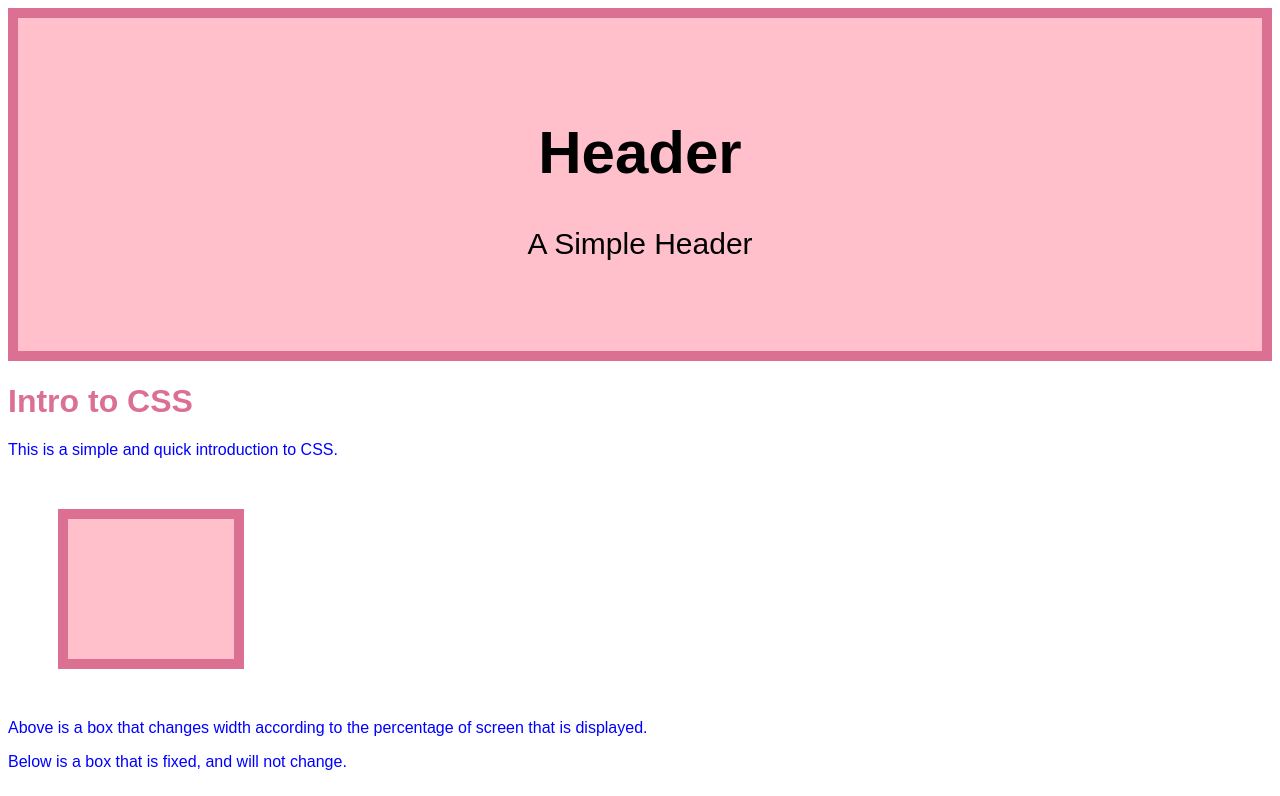
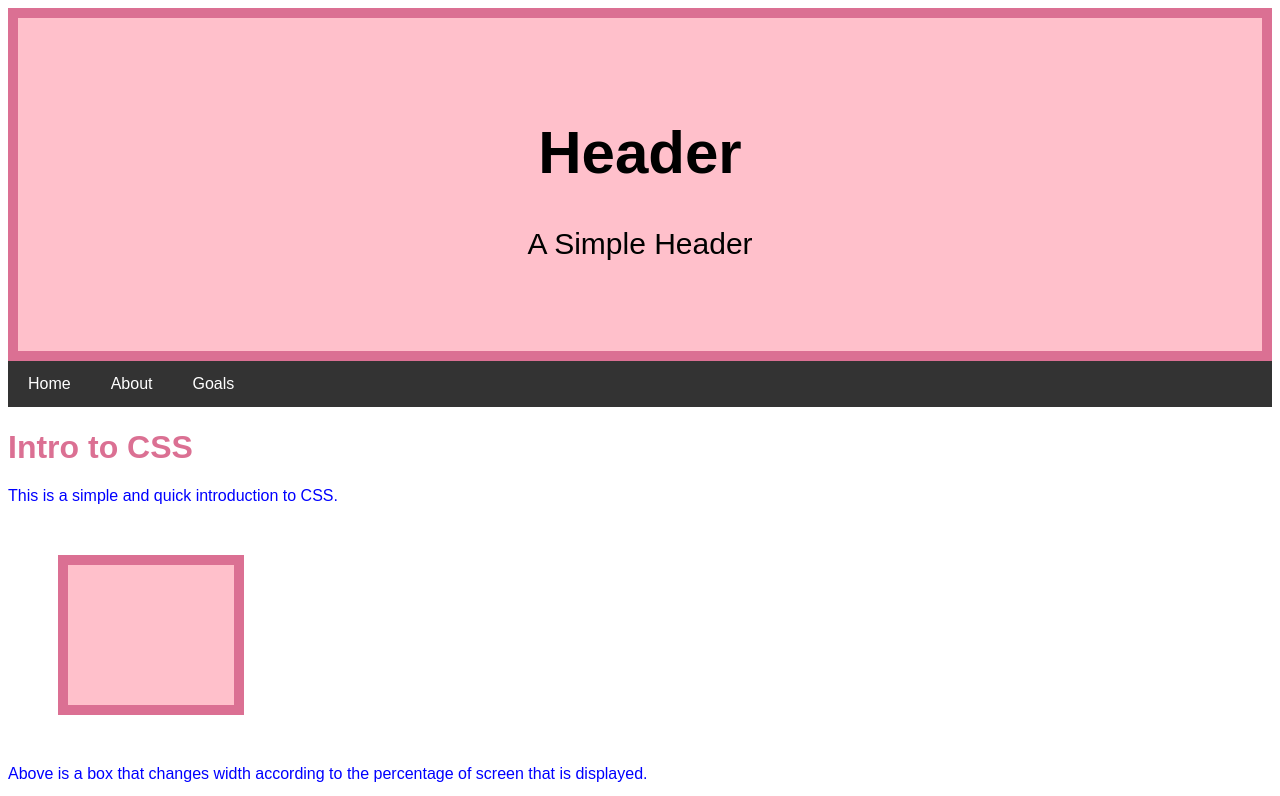
Before and after one commit to Azrihell/Simple-CSS-Project, a plain HTML site: page index.html in a window 1280 px wide. Shown: the top 796 px of the page. Drawn offline with Linux system fonts and the light colour scheme.

Commit message:
added navbar + css

```diff
--- a/index.html
+++ b/index.html
@@ -8,6 +8,11 @@
     <h1>Header</h1>
     <p>A Simple Header</p>
   </div>
+  <nav class="navbar">
+      <a href="index.html">Home</a>
+      <a href="about.html">About</a>
+      <a href="mygoals.html">Goals</a>
+  </nav>
   <body>
     <h1 class="pink">Intro to CSS</h1>
     <p>This is a simple and quick introduction to CSS.</p>
--- a/styles.css
+++ b/styles.css
@@ -35,3 +35,18 @@ body {
     font-size: 30px;
     border: 10px solid palevioletred;
   }
+.navbar {
+    overflow: hidden;
+  background-color: #333;
+  position: sticky;
+  position: -webkit-sticky;
+  top: 0;
+}
+.navbar a {
+    float: left;
+  display: block;
+  color: white;
+  text-align: center;
+  padding: 14px 20px;
+  text-decoration: none;
+}
```
Also changed, not shown: about.html (added, +7 -0 lines), mygoals.html (added, +7 -0 lines).
